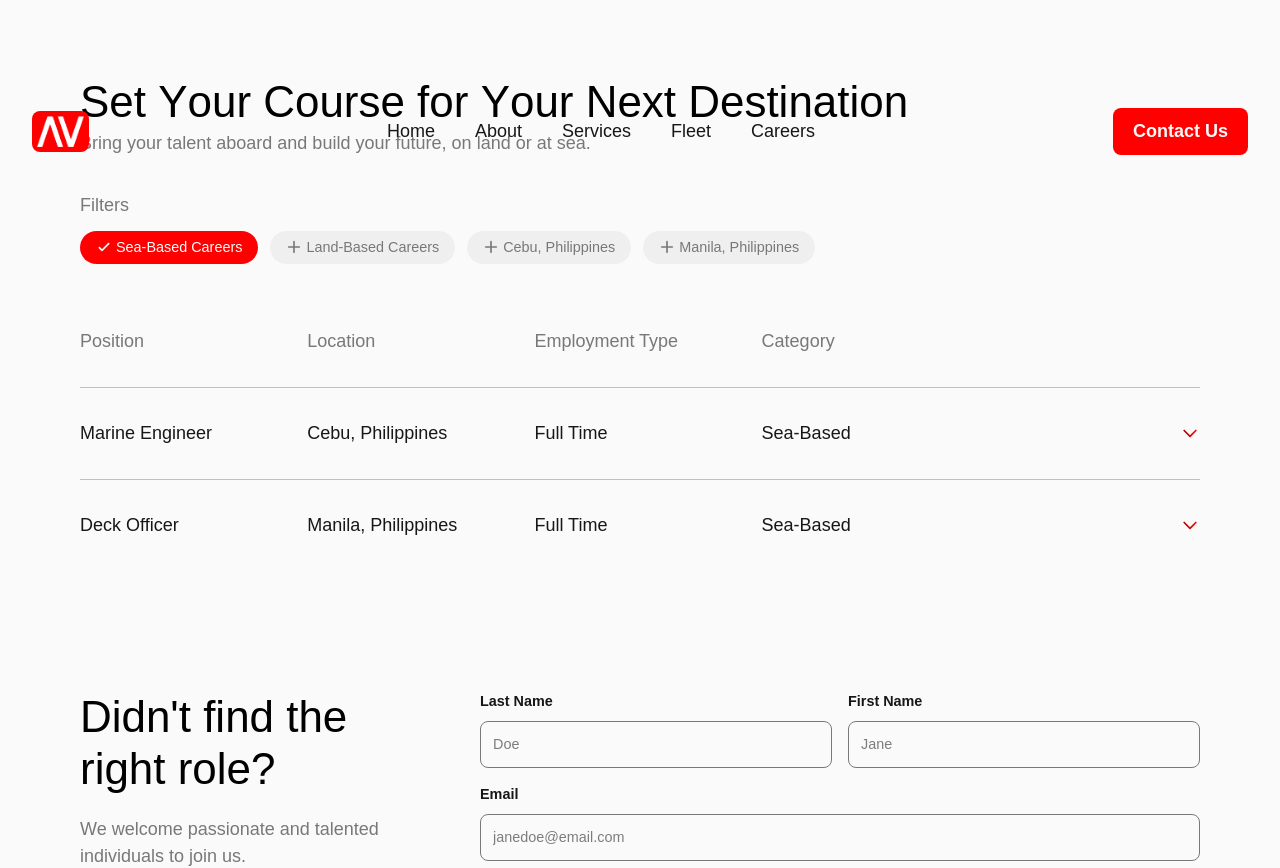
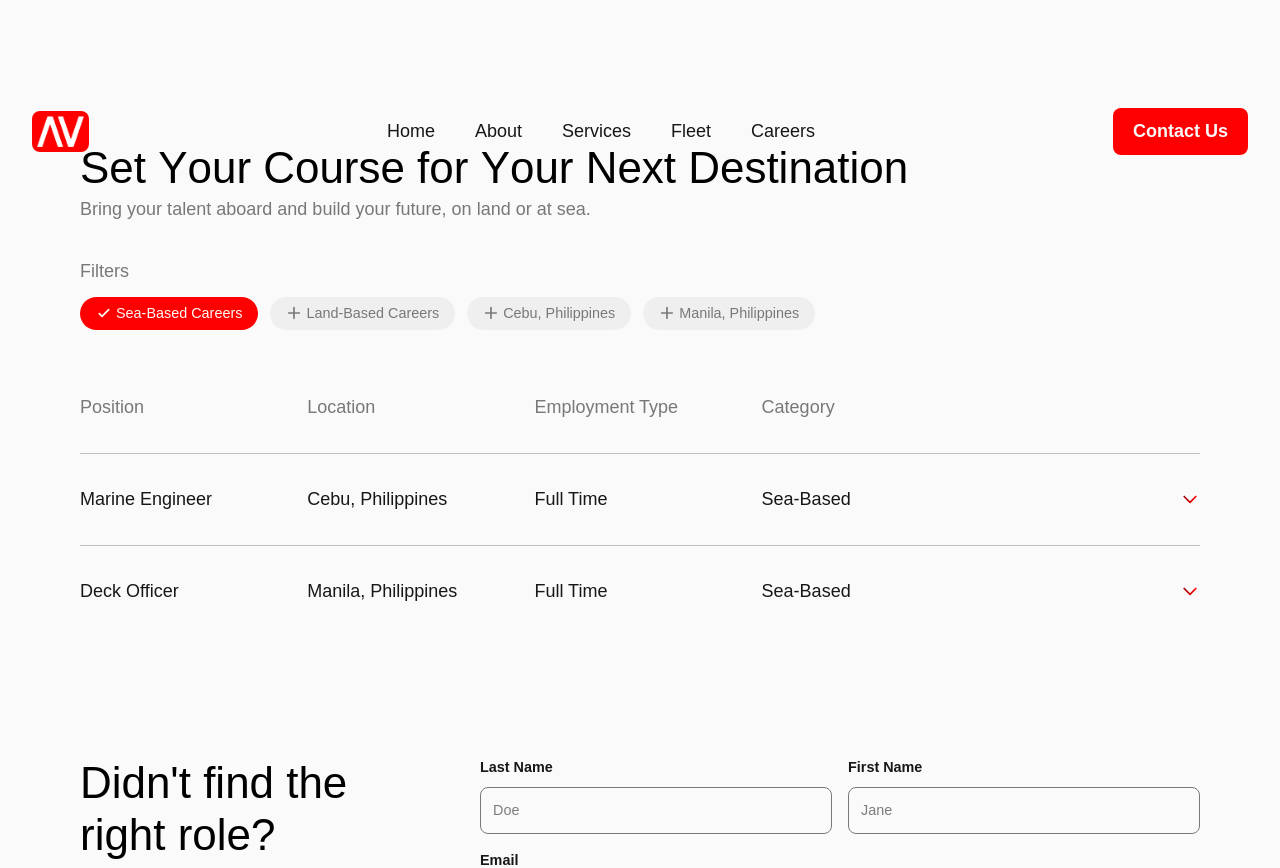
Before and after one commit to leigharriane/AVEGA-Website, a Next.js app: page /careers in a window 1280 px wide. Shown: the top 868 px of the page. Built offline with nearby package versions, Linux system fonts and the light colour scheme; a web font is replaced by a local one.

Commit message:
Add spacing

```diff
--- a/src/app/careers/page.tsx
+++ b/src/app/careers/page.tsx
@@ -6,7 +6,7 @@ import React from "react";
 const CareerPage = () => {
   return (
     <div className="flex flex-col gap-15 md:gap-20 my-20">
-      <div className="px-5 lg:px-20 flex flex-col">
+      <div className="px-5 lg:px-20 flex flex-col pt-16.5">
         <div className="flex flex-col">
           <RiseText
             text="Set Your Course for Your Next Destination"
```
